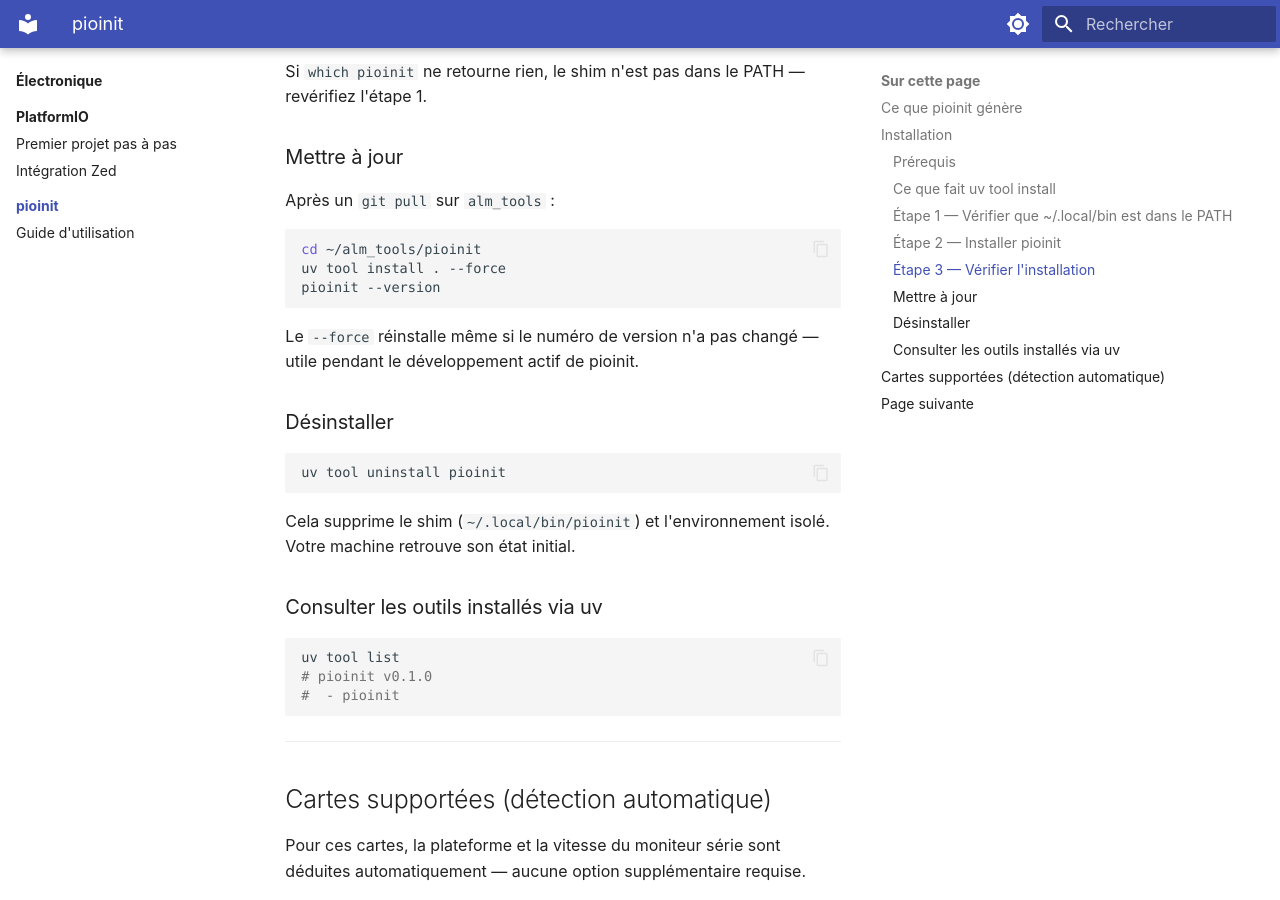
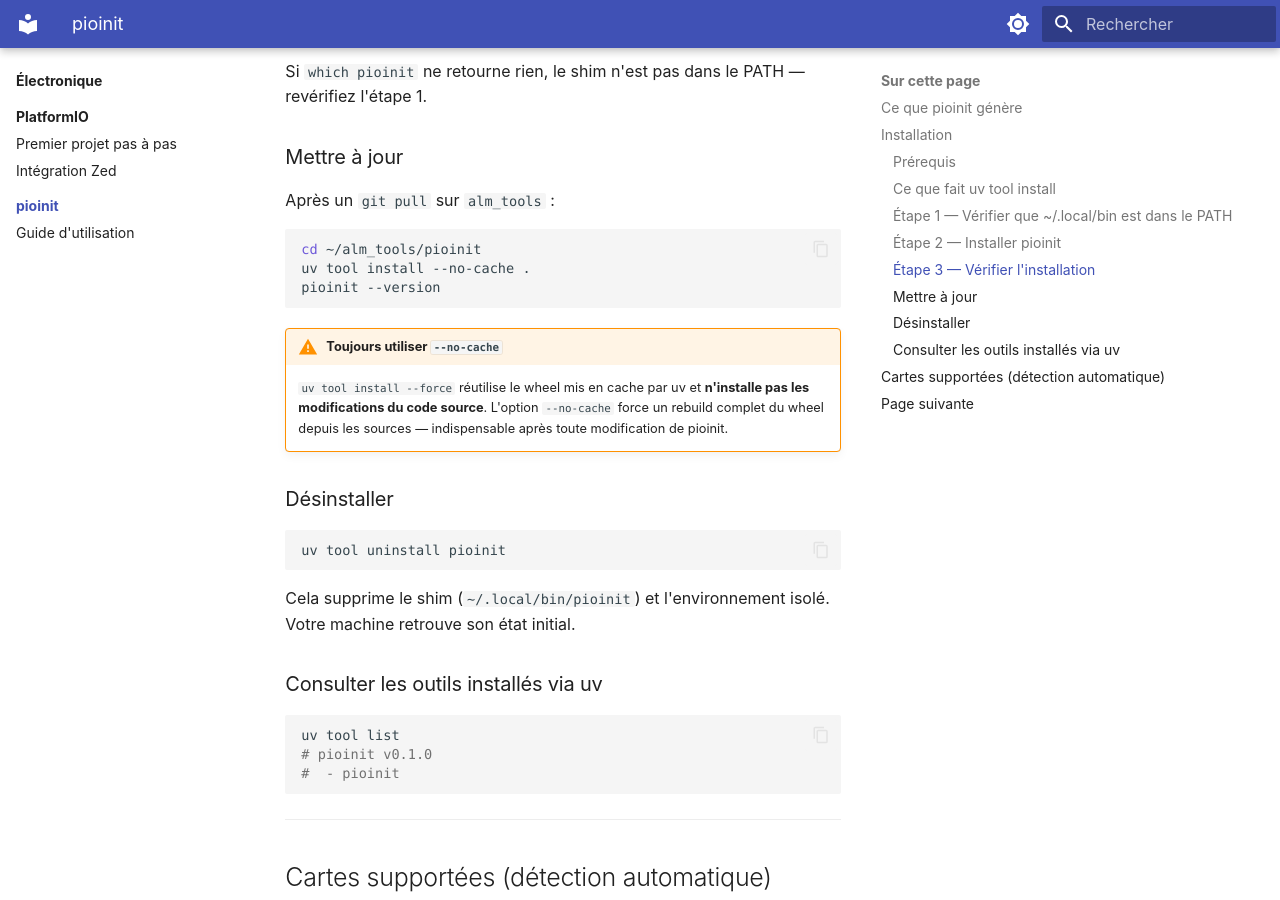
Before and after one commit to namnetes/alm_notes, an MkDocs documentation site: the page built from docs/electronique/pioinit/index.md, in a window 1280 px wide and 900 px high, scrolled down 2230 px. Built offline with MkDocs 1.6.1 and Material for MkDocs 9.7.7, drawn with Linux system fonts in a browser that asks for light colours.

Commit message:
docs: document --no-cache requirement for pioinit updates
--force reuses the cached wheel and does not pick up source changes.
--no-cache forces a full rebuild — required after any code modification.

Co-Authored-By: Claude Sonnet 4.6 <noreply@anthropic.com>

````diff
--- a/docs/electronique/pioinit/index.md
+++ b/docs/electronique/pioinit/index.md
@@ -114,12 +114,15 @@ Après un `git pull` sur `alm_tools` :
 
 ```bash
 cd ~/alm_tools/pioinit
-uv tool install . --force
+uv tool install --no-cache .
 pioinit --version
 ```
 
-Le `--force` réinstalle même si le numéro de version n'a pas changé —
-utile pendant le développement actif de pioinit.
+!!! warning "Toujours utiliser `--no-cache`"
+    `uv tool install --force` réutilise le wheel mis en cache par uv et
+    **n'installe pas les modifications du code source**. L'option `--no-cache`
+    force un rebuild complet du wheel depuis les sources — indispensable après
+    toute modification de pioinit.
 
 ### Désinstaller
 
````
